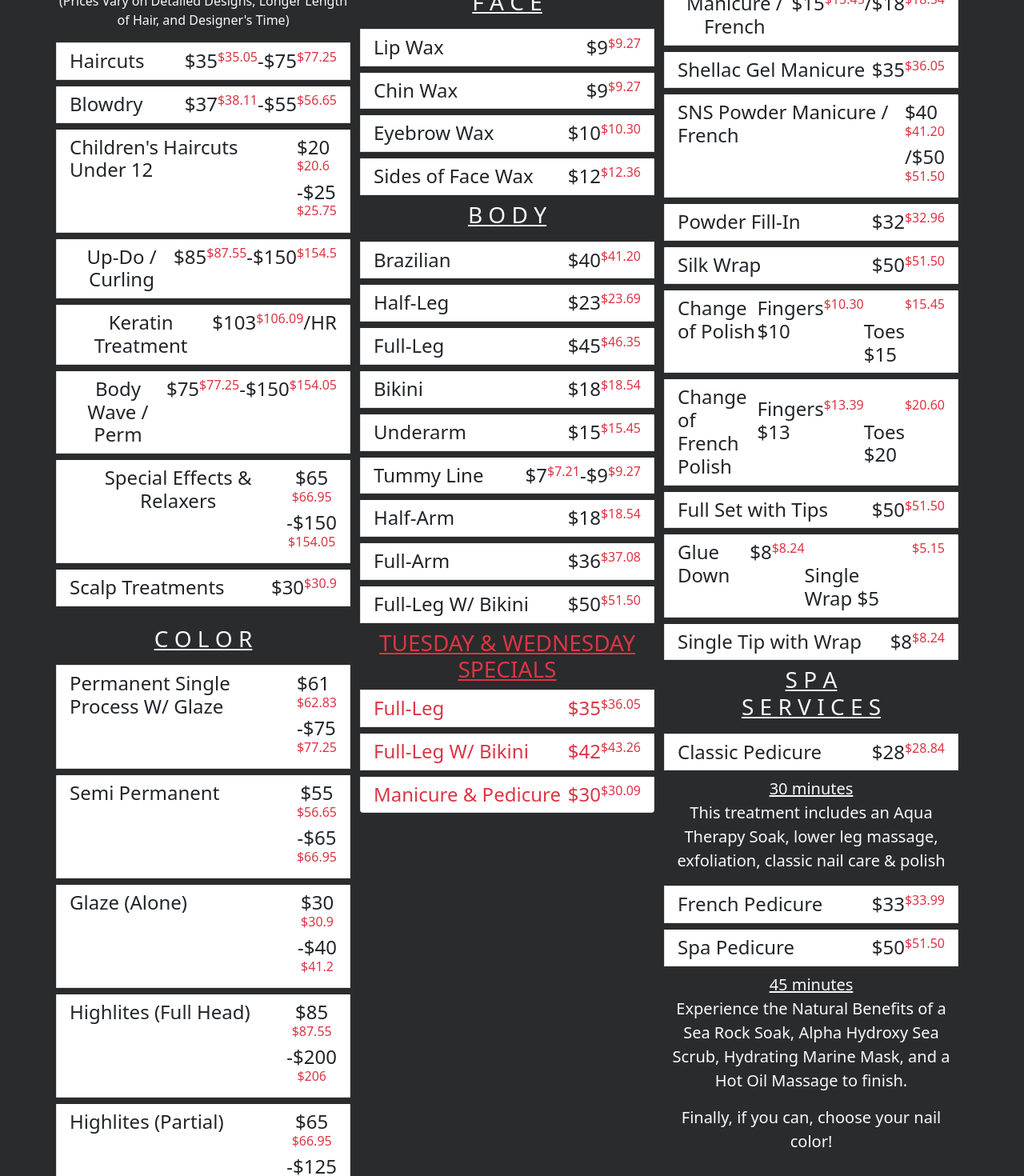
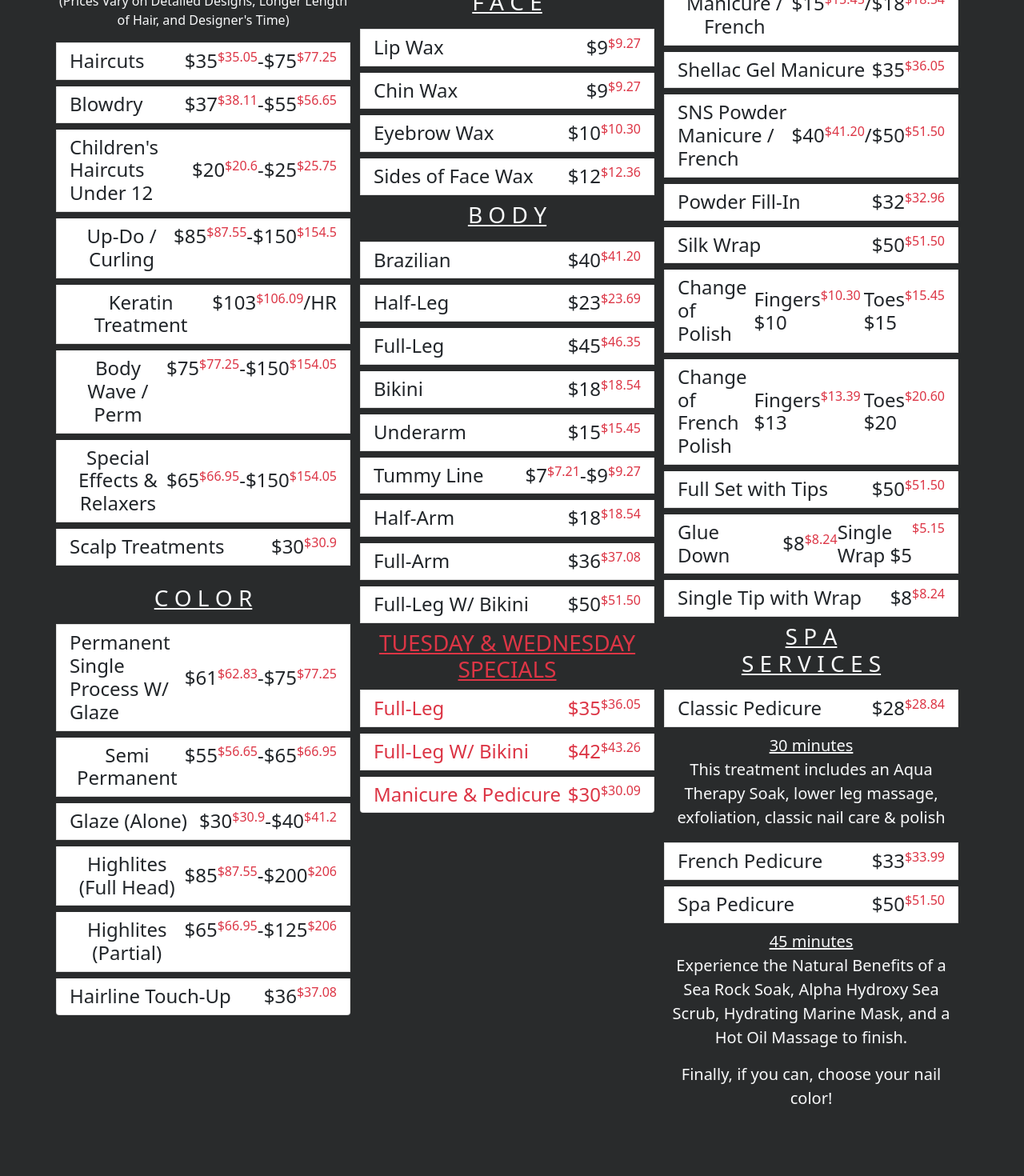
Before and after one commit to RMottola68/lpco-web, a React (Create React App) app: page /Services in a window 1280 px wide. Shown: the part 460-1930 px from the top of the page at 80% size. After the commit the page ends 1880 px from the top, so only its background shows below. Built offline with nearby package versions, Linux system fonts and the light colour scheme.

Commit message:
did the best with what i had; a hell of my own design

```diff
--- a/src/Services.js
+++ b/src/Services.js
@@ -13,27 +13,27 @@ const Services = (props) => {
 
             <div className={'container'}>
                 <div className={'row row-cols-3'}>
-                    <ul className={'col-12 col-lg-4 list-group mb-5'}><h2 className={'border-bottom'}>Hair Design</h2>
+                    <ul className={'col-12 col-lg-6 col-xl-4 list-group mb-5'}><h2 className={'border-bottom'}>Hair Design</h2>
                         <h3 className={'text-decoration-underline list-group'}>H A I R S T Y L E</h3>
                         <p className={'my-0'}>(Includes Blowdry)</p>
                         <p className={'mt-0'}>(Prices Vary on Detailed Designs, Longer Length of Hair, and Designer's Time)</p>
                         <h4 className={'d-flex justify-content-between align-center list-group-item'}>Haircuts<span className={'d-flex'}>$35<h6 className={'text-danger'}>$35.05</h6>-$75<h6 className={'text-danger'}>$77.25</h6></span></h4>
                         <h4 className={'d-flex justify-content-between list-group-item'}>Blowdry<span className={'d-flex'}>$37<h6 className={'text-danger'}>$38.11</h6>-$55<h6 className={'text-danger'}>$56.65</h6></span></h4>
-                        <h4 className={'d-flex justify-content-between text-start list-group-item'}>Children's Haircuts Under 12<span className={'my-auto align-text-start'}>$20<h6 className={'text-danger'}>$20.6</h6>-$25<h6 className={'text-danger'}>$25.75</h6></span></h4>
+                        <h4 className={'d-flex justify-content-between text-start list-group-item'}>Children's Haircuts Under 12<span className={'d-flex ml-5 my-auto  align-text-start'}>$20<h6 className={'text-danger'}>$20.6</h6>-$25<h6 className={'text-danger'}>$25.75</h6></span></h4>
                         <h4 className={'d-flex justify-content-between list-group-item'}>Up-Do / Curling<span className={'d-flex'}>$85<h6 className={'text-danger'}>$87.55</h6>-$150<h6 className={'text-danger'}>$154.5</h6></span></h4>
                         <h4 className={'d-flex justify-content-between list-group-item'}>Keratin Treatment<span className={'d-flex'}>$103<h6 className={'text-danger'}>$106.09</h6>/HR</span></h4>
                         <h4 className={'d-flex justify-content-between list-group-item'}>Body Wave / Perm <span className={'d-flex'}>$75<h6 className={'text-danger'}>$77.25</h6>-$150<h6 className={'text-danger'}>$154.05</h6></span></h4>
-                        <h4 className={'d-flex justify-content-between list-group-item'}>Special Effects & Relaxers<span className={'my-auto'}>$65<h6 className={'text-danger'}>$66.95</h6>-$150<h6 className={'text-danger'}>$154.05</h6></span></h4>
+                        <h4 className={'d-flex justify-content-between list-group-item'}>Special Effects & Relaxers<span className={'my-auto d-flex ml-5'}>$65<h6 className={'text-danger'}>$66.95</h6>-$150<h6 className={'text-danger'}>$154.05</h6></span></h4>
                         <h4 className={'d-flex justify-content-between list-group-item'}>Scalp Treatments<span className={'d-flex'}>$30<h6 className={'text-danger'}>$30.9</h6></span></h4>
                         <h3 className={'text-decoration-underline mt-3 list-group pb-3'}>C O L O R</h3>
-                        <h4 className={'d-flex justify-content-between text-start list-group-item'}>Permanent Single Process W/ Glaze<div className={'my-auto'}>$61<h6 className={'text-danger'}>$62.83</h6>-$75<h6 className={'text-danger'}>$77.25</h6></div></h4>
-                        <h4 className={'d-flex justify-content-between list-group-item'}>Semi Permanent<span className={'justify-content-between'}>$55<h6 className={'text-danger'}>$56.65</h6>-$65<h6 className={'text-danger'}>$66.95</h6></span></h4>
-                        <h4 className={'d-flex justify-content-between list-group-item'}>Glaze (Alone)<span className={'justify-content-between'}>$30<h6 className={'text-danger'}>$30.9</h6>-$40<h6 className={'text-danger'}>$41.2</h6></span></h4>
-                        <h4 className={'d-flex justify-content-between list-group-item'}>Highlites (Full Head)<span className={'justify-content-between my-auto'}>$85<h6 className={'text-danger'}>$87.55</h6>-$200<h6 className={'text-danger'}>$206</h6></span></h4>
-                        <h4 className={'d-flex justify-content-between list-group-item'}>Highlites (Partial)<span className={'justify-content-between'}>$65<h6 className={'text-danger'}>$66.95</h6>-$125<h6 className={'text-danger'}>$206</h6></span></h4>
-                        <h4 className={'d-flex justify-content-between list-group-item'}>Hairline Touch-Up<span className={'justify-content-between'}>$36<h6 className={'text-danger'}>$37.08</h6></span></h4>
+                        <h4 className={'d-flex justify-content-between text-start list-group-item'}>Permanent Single Process W/ Glaze<div className={'d-flex ml-5 my-auto'}>$61<h6 className={'text-danger'}>$62.83</h6>-$75<h6 className={'text-danger'}>$77.25</h6></div></h4>
+                        <h4 className={'d-flex justify-content-between list-group-item'}>Semi Permanent<span className={'justify-content-between d-flex ml-5'}>$55<h6 className={'text-danger'}>$56.65</h6>-$65<h6 className={'text-danger'}>$66.95</h6></span></h4>
+                        <h4 className={'d-flex justify-content-between list-group-item'}>Glaze (Alone)<span className={'justify-content-between d-flex ml-5'}>$30<h6 className={'text-danger'}>$30.9</h6>-$40<h6 className={'text-danger'}>$41.2</h6></span></h4>
+                        <h4 className={'d-flex justify-content-between list-group-item'}>Highlites (Full Head)<span className={'justify-content-between my-auto d-flex ml-5'}>$85<h6 className={'text-danger'}>$87.55</h6>-$200<h6 className={'text-danger'}>$206</h6></span></h4>
+                        <h4 className={'d-flex justify-content-between list-group-item'}>Highlites (Partial)<span className={'justify-content-between d-flex ml-5'}>$65<h6 className={'text-danger'}>$66.95</h6>-$125<h6 className={'text-danger'}>$206</h6></span></h4>
+                        <h4 className={'d-flex justify-content-between list-group-item'}>Hairline Touch-Up<span className={'justify-content-between d-flex ml-5'}>$36<h6 className={'text-danger'}>$37.08</h6></span></h4>
                     </ul>
-                    <ul className={'col-12 col-lg-4 list-group'}><h2 className={'border-bottom'}>Hair Removal</h2>
+                    <ul className={'col-12 col-lg-6 col-xl-4 list-group'}><h2 className={'border-bottom'}>Hair Removal</h2>
                     <h4 className={'d-flex justify-content-between list-group-item'}>Threading<span className={'d-flex'}>$12<h6 className={'text-danger'}>$12.36</h6>-$30<h6 className={'text-danger'}>$30.9</h6></span></h4>
                         <h3 className={'text-decoration-underline list-group pb-3'}>F A C E</h3>
                         <h4 className={'d-flex justify-content-between list-group-item'}>Lip Wax<span className={'d-flex'}>$9<h6 className={'text-danger'}>$9.27</h6></span></h4>
@@ -56,17 +56,17 @@ const Services = (props) => {
                         <h4 className={'d-flex justify-content-between text-danger list-group-item'}>Full-Leg W/ Bikini<span className={'d-flex'}>$42<h6 className={'text-danger'}>$43.26</h6></span></h4>
                         <h4 className={'d-flex justify-content-between text-danger list-group-item'}>Manicure & Pedicure<span className={'d-flex'}>$30<h6 className={'text-danger'}>$30.09</h6></span></h4>
                     </ul>
-                    <ul className={'col-12 col-lg-4 list-group'}><h2 className={'border-bottom'}>Manicure & Pedicure</h2>
+                    <ul className={'col-12 col-xl-4 list-group'}><h2 className={'border-bottom'}>Manicure & Pedicure</h2>
                         <h3 className={'text-decoration-underline list-group pb-3'}>F I N G E R N A I L S</h3>
                         <h4 className={'d-flex justify-content-between list-group-item'}>Manicure / French<span className={'d-flex'}>$15<h6 className={'text-danger'}>$15.45</h6>/$18<h6 className={'text-danger'}>$18.54</h6></span></h4>
                         <h4 className={'d-flex justify-content-between list-group-item'}>Shellac Gel Manicure<span className={'d-flex'}>$35<h6 className={'text-danger'}>$36.05</h6></span></h4>
-                        <h4 className={'d-flex justify-content-between text-start list-group-item'}>SNS Powder Manicure / French<span className={'my-auto'}>$40<h6 className={'text-danger'}>$41.20</h6>/$50<h6 className={'text-danger'}>$51.50</h6></span></h4>
+                        <h4 className={'d-flex justify-content-between text-start list-group-item'}>SNS Powder Manicure / French<span className={'d-flex ml-5 my-auto'}>$40<h6 className={'text-danger'}>$41.20</h6>/$50<h6 className={'text-danger'}>$51.50</h6></span></h4>
                         <h4 className={'d-flex justify-content-between list-group-item'}>Powder Fill-In<span className={'d-flex'}>$32<h6 className={'text-danger'}>$32.96</h6></span></h4>
                         <h4 className={'d-flex justify-content-between list-group-item'}>Silk Wrap<span className={'d-flex'}>$50<h6 className={'text-danger'}>$51.50</h6></span></h4>
-                        <h4 className={'d-flex justify-content-between text-start list-group-item'}>Change of Polish<span className={'d-flex justify-content-end w-100'}>Fingers $10<h6 className={'text-danger'}>$10.30</h6> <br></br>Toes $15<h6 className={'text-danger'}>$15.45</h6></span></h4>
-                        <h4 className={'d-flex justify-content-between text-start list-group-item'}>Change of French Polish<span className={'d-flex justify-content-end w-100 my-auto'}>Fingers $13<h6 className={'text-danger'}>$13.39</h6> <br></br>Toes $20<h6 className={'text-danger'}>$20.60</h6></span></h4>
+                        <h4 className={'d-flex justify-content-between text-start list-group-item'}>Change of Polish<span className={'d-flex justify-content-end my-auto mx-1'}>Fingers $10<h6 className={'text-danger'}>$10.30</h6></span> <span className={'d-flex justify-content-end my-auto'}>Toes $15<h6 className={'text-danger'}>$15.45</h6></span></h4>
+                        <h4 className={'d-flex justify-content-between text-start list-group-item'}>Change of French Polish<span className={'d-flex justify-content-end my-auto mx-1'}>Fingers $13<h6 className={'text-danger'}>$13.39</h6></span><span className={'d-flex justify-content-end my-auto'}>Toes $20<h6 className={'text-danger'}>$20.60</h6></span></h4>
                         <h4 className={'d-flex justify-content-between list-group-item'}>Full Set with Tips<span className={'d-flex'}>$50<h6 className={'text-danger'}>$51.50</h6></span></h4>
-                        <h4 className={'d-flex justify-content-between text-start list-group-item'}>Glue Down<span className={'d-flex justify-content-end w-100'}>$8<h6 className={'text-danger'}>$8.24</h6> <br/>Single Wrap $5<h6 className={'text-danger'}>$5.15</h6></span></h4>
+                        <h4 className={'d-flex justify-content-between text-start list-group-item'}>Glue Down<span className={'d-flex justify-content-end w-100 my-auto'}>$8<h6 className={'text-danger'}>$8.24</h6></span> <span className={'d-flex justify-content-end w-100 my-auto'}>Single Wrap $5<h6 className={'text-danger'}>$5.15</h6></span></h4>
                         <h4 className={'d-flex justify-content-between list-group-item'}>Single Tip with Wrap<span className={'d-flex'}>$8<h6 className={'text-danger'}>$8.24</h6></span></h4>
                         <h3 className={'text-decoration-underline list-group pb-3'}>S P A <br/>S E R V I C E S</h3>
                         <h4 className={'d-flex justify-content-between list-group-item'}>Classic Pedicure<span className={'d-flex'}>$28<h6 className={'text-danger'}>$28.84</h6></span></h4>
```
